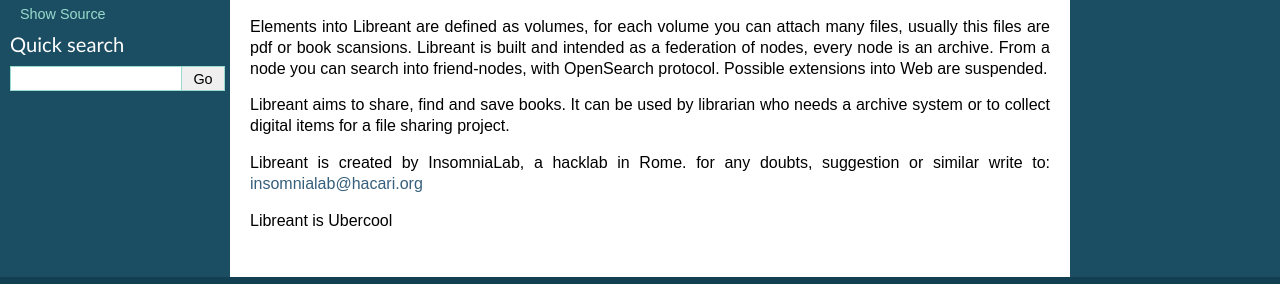
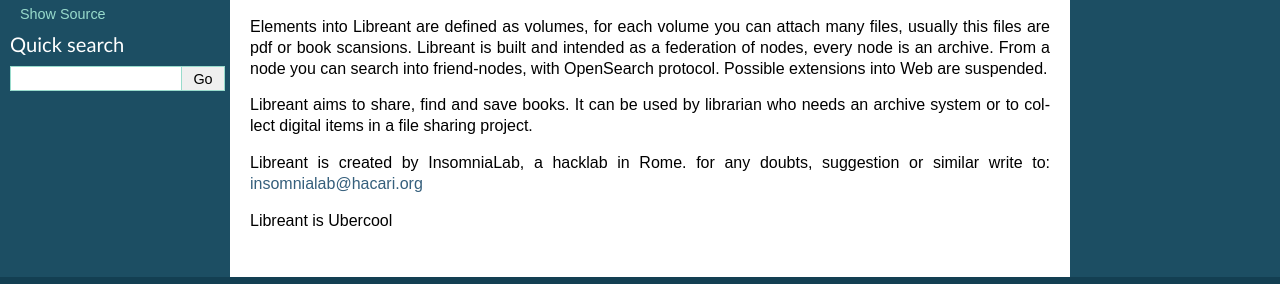
Before and after one commit to insomnia-lab/libreant, a Sphinx documentation site: the page built from doc/source/about.rst, in a window 1280 px wide. Shown: the part 195-479 px from the top of the page. Built offline with Sphinx 7.4.7, drawn with Linux system fonts in a browser that asks for light colours; pages that are not in the unit, such as notebooks, are missing from menus.

Commit message:
Update about.rst

```diff
--- a/doc/source/about.rst
+++ b/doc/source/about.rst
@@ -8,7 +8,7 @@
 Libreant is built and intended as a federation of nodes, every node is an archive.
 From a node you can search into friend-nodes, with OpenSearch protocol. Possible extensions into Web are suspended.
 
-Libreant aims to share, find and save books. It can be used by librarian who needs a archive system or to collect digital items for a file sharing project.
+Libreant aims to share, find and save books. It can be used by librarian who needs an archive system or to collect digital items in a file sharing project.
 
 Libreant is created by InsomniaLab, a hacklab in Rome.
 for any doubts, suggestion or similar write to:
```
